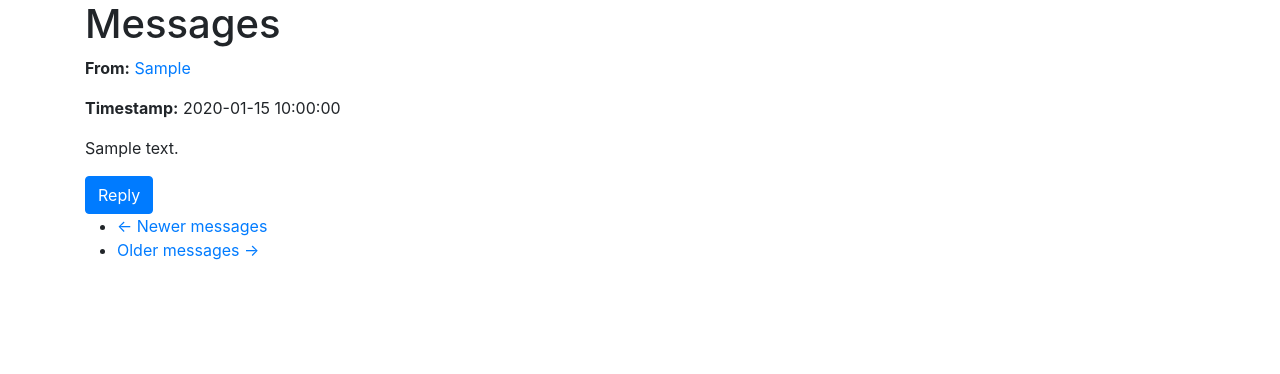
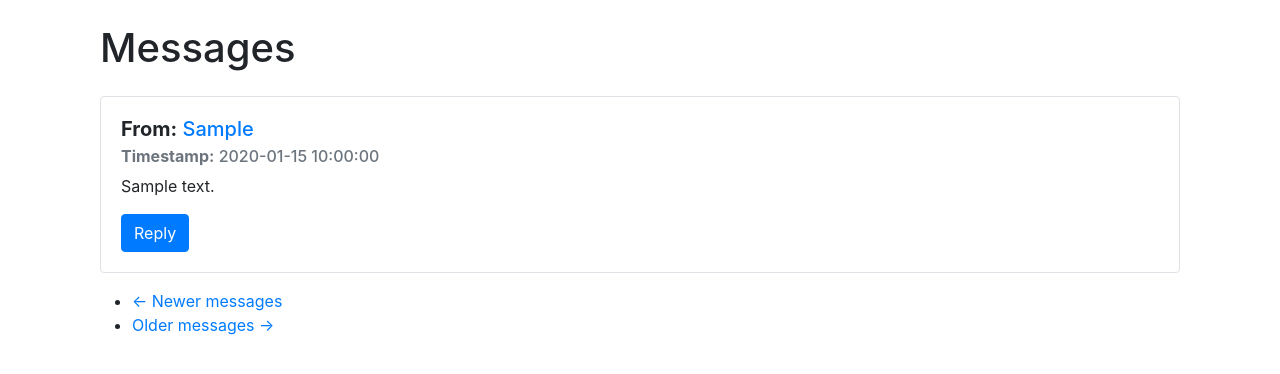
Before and after one commit to divanster/FlaskBlogComplete, a Flask app: page /messages in a window 1280 px wide. Shown: the part 56-430 px from the top of the page. Run offline with Flask 3, Linux system fonts and the light colour scheme; a user stored in the database is signed in; data comes from the database, SQL or seed files in the repository; tables that the repository leaves empty hold one stand-in row (values such as "Sample post"); some libraries are stand-ins or nearby versions.

Commit message:
some improvements in layout

```diff
--- a/website/templates/messages.html
+++ b/website/templates/messages.html
@@ -1,14 +1,17 @@
 {% extends "base.html" %}
 
 {% block content %}
+<div class="container mt-4">
     <h1>Messages</h1>
-    <div class="messages">
+    <div class="messages mt-4">
         {% for message in messages %}
-            <div class="message">
-                <p><strong>From:</strong> <a href="{{ url_for('views.profile', first_name=message.author.first_name) }}">{{ message.author.first_name }}</a></p>
-                <p><strong>Timestamp:</strong> {{ message.timestamp }}</p>
-                <p>{{ message.body }}</p>
-                <a href="{{ url_for('views.send_message', recipient=message.author.first_name) }}" class="btn btn-primary">Reply</a>
+            <div class="card border mb-3">
+                <div class="card-body">
+                    <h5 class="card-title"><strong>From:</strong> <a href="{{ url_for('views.profile', first_name=message.author.first_name) }}">{{ message.author.first_name }}</a></h5>
+                    <h6 class="card-subtitle mb-2 text-muted"><strong>Timestamp:</strong> {{ message.timestamp }}</h6>
+                    <p class="card-text">{{ message.body }}</p>
+                    <a href="{{ url_for('views.send_message', recipient=message.author.first_name) }}" class="btn btn-primary">Reply</a>
+                </div>
             </div>
         {% endfor %}
     </div>
@@ -26,4 +29,5 @@
             </li>
         </ul>
     </nav>
+</div>
 {% endblock %}
--- a/website/templates/profile.html
+++ b/website/templates/profile.html
@@ -56,4 +56,5 @@
     </div>
   </div>
 </div>
+
 {% endblock %}
```
Also changed, not shown: 10 other files.
